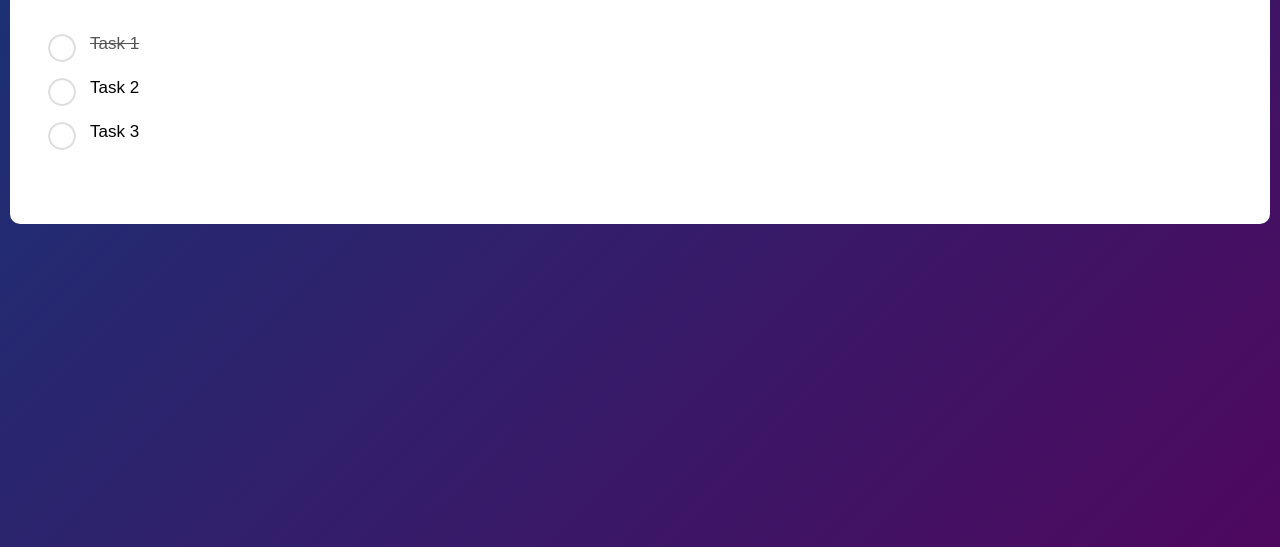
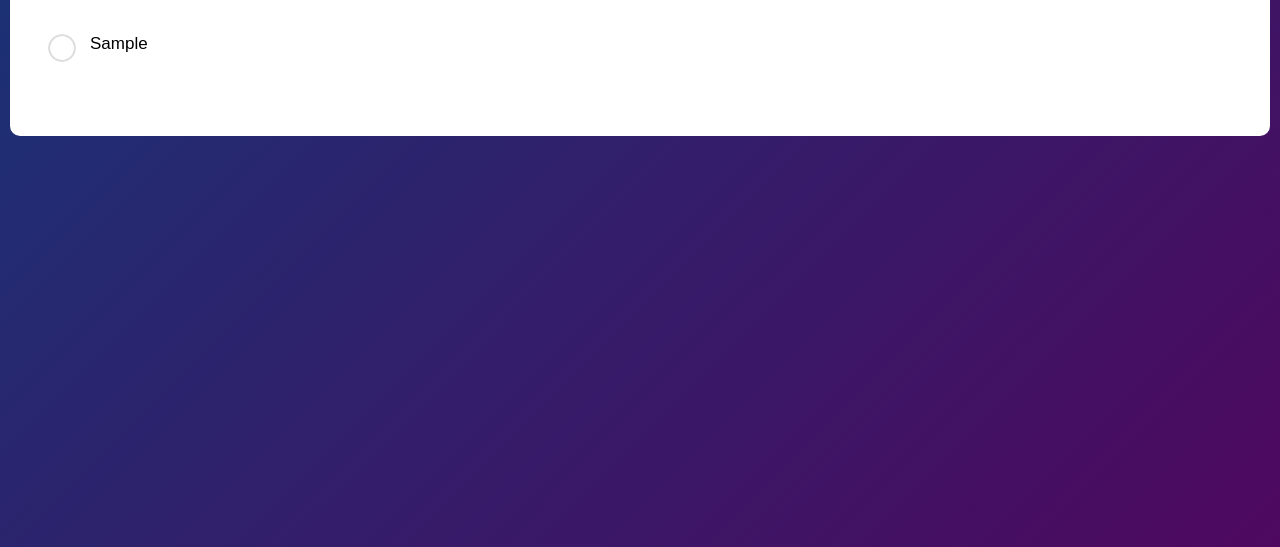
Before and after one commit to iishu/JavaScript-Projects, a plain HTML site: page ToDo List/index.html in a window 1280 px wide. Both pictures are taken after typing "Sample" into the empty fields and a click on the button "Add". Shown: the part 253-800 px from the top of the page. Drawn offline with Linux system fonts and the light colour scheme.

Commit message:
adding js functionalities on Add button

```diff
--- a/ToDo List/index.html
+++ b/ToDo List/index.html
@@ -13,15 +13,15 @@
             <h2>ToDo List<img src="images/icon.png "></h2>
             <div class="row">
                 <input type="text" id="input-box" placeholder="Add your task">
-                <button>Add</button>
+                <button onclick="addTask()">Add</button>
             </div>
             <ul id="list-container" class="">
-                <li class="checked">Task 1</li>
+                <!-- <li class="checked">Task 1</li>
                 <li>Task 2</li>
-                <li>Task 3</li>
+                <li>Task 3</li> -->
             </ul>
         </div>
     </div>
-    <script></script>
+    <script src="index.js"></script>
 </body>
 </html>
--- a/ToDo List/index.js
+++ b/ToDo List/index.js
@@ -0,0 +1,12 @@
+const inputBox=document.getElementById("input-box");
+const listContainer=document.getElementById("list-container");
+function addTask(){
+    if(inputBox.value===''){
+        alert("You must write something!");
+    }
+    else{
+        let li=document.createElement("li");
+        li.innerHTML=inputBox.value;
+        listContainer.appendChild(li);
+    }
+}
--- a/ToDo List/style.css
+++ b/ToDo List/style.css
@@ -82,4 +82,10 @@ ul li::before{
 ul li.checked{
     color:#555;
     text-decoration:line-through ;
+
 }
+ul li.checked::before{
+    background-image: url(images/checked.png);
+
+
+}
```
